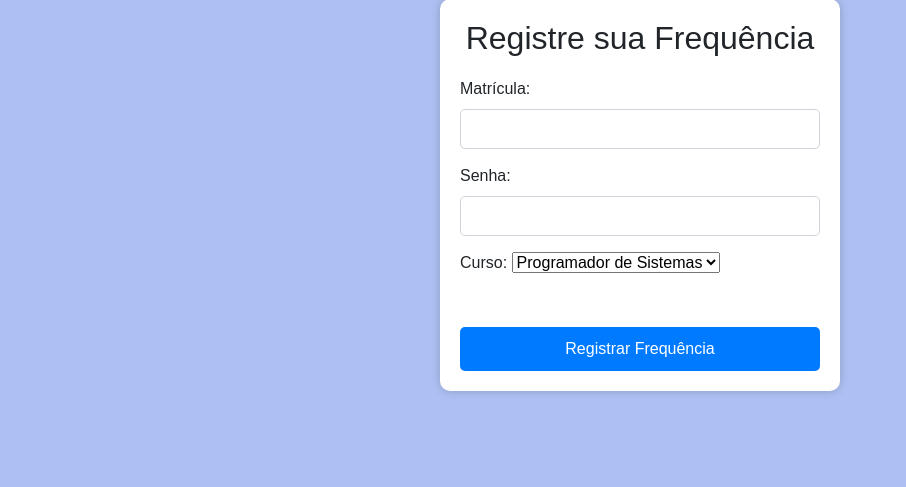
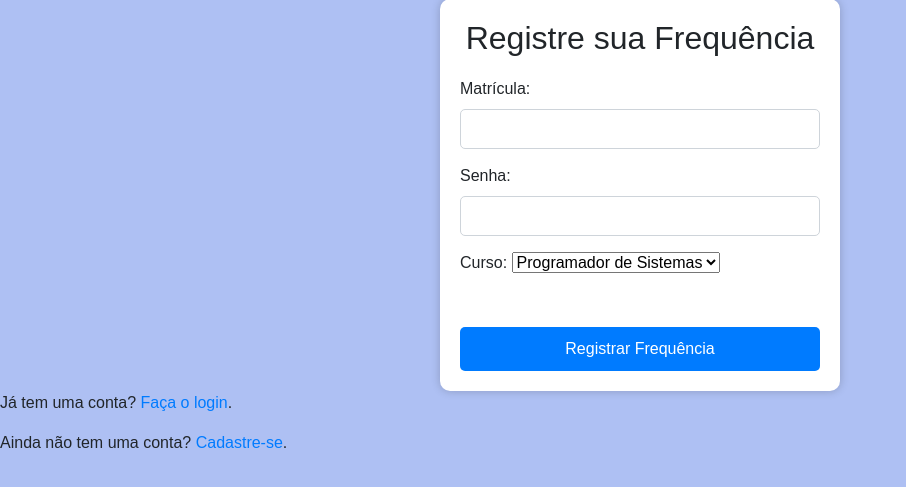
Before and after one commit to Clodomilson/Django_Frequencia, a Django app: page /app_freq/ in a window 1280 px wide. Shown: the part 287-774 px from the top of the page, without its empty margins (0-906 px from the left). Run offline with Django 5.2, Linux system fonts and the light colour scheme; some libraries are stand-ins or nearby versions.

Commit message:
"Alteração na urls das funções cadastro e login, ainda não funcionando"

```diff
--- a/frequencia/app_freq/templates/app_freq/formulario.html
+++ b/frequencia/app_freq/templates/app_freq/formulario.html
@@ -42,5 +42,8 @@
             <input type="submit" value="Registrar Frequência">
         </form>
     </div>
+    <p>Já tem uma conta? <a href="{% url 'login' %}">Faça o login</a>.</p>
+
+    <p>Ainda não tem uma conta? <a href="{% url 'cadastro' %}">Cadastre-se</a>.</p>
 </body>
 </html>
--- a/frequencia/app_freq/views.py
+++ b/frequencia/app_freq/views.py
@@ -48,7 +48,7 @@ def cadastro(request):
         if form.is_valid():
             form.save()
             messages.success(request, 'Cadastro realizado com sucesso!')
-            return redirect('url_para_login')  # Substitua com a URL para a página de login
+            return redirect(reverse('login'))  # Substitua com a URL para a página de login
     else:
         form = AlunoForm()
 
@@ -64,7 +64,7 @@ def login(request):
             user = authenticate(request, username=matricula, password=senha)
             if user is not None:
                 login(request, user)
-                return redirect('url_para_registro_frequencia')  # Substitua com a URL para registro de frequência
+                return redirect('frequencia')  # Substitua com a URL para registro de frequência
             else:
                 messages.error(request, 'Matrícula ou senha incorretos')
     else:
```
